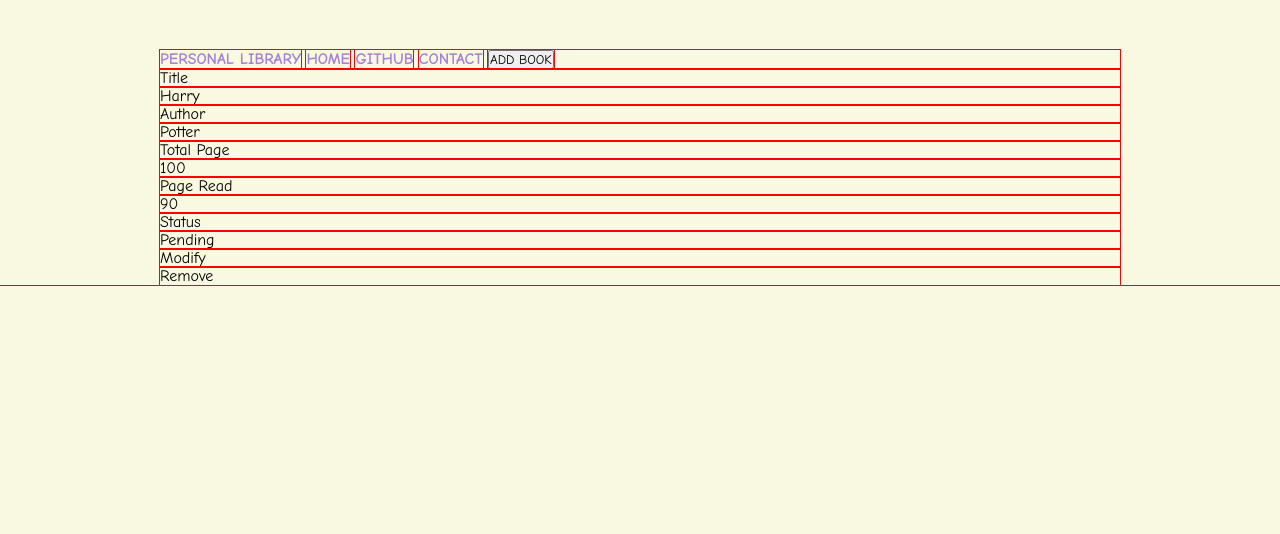
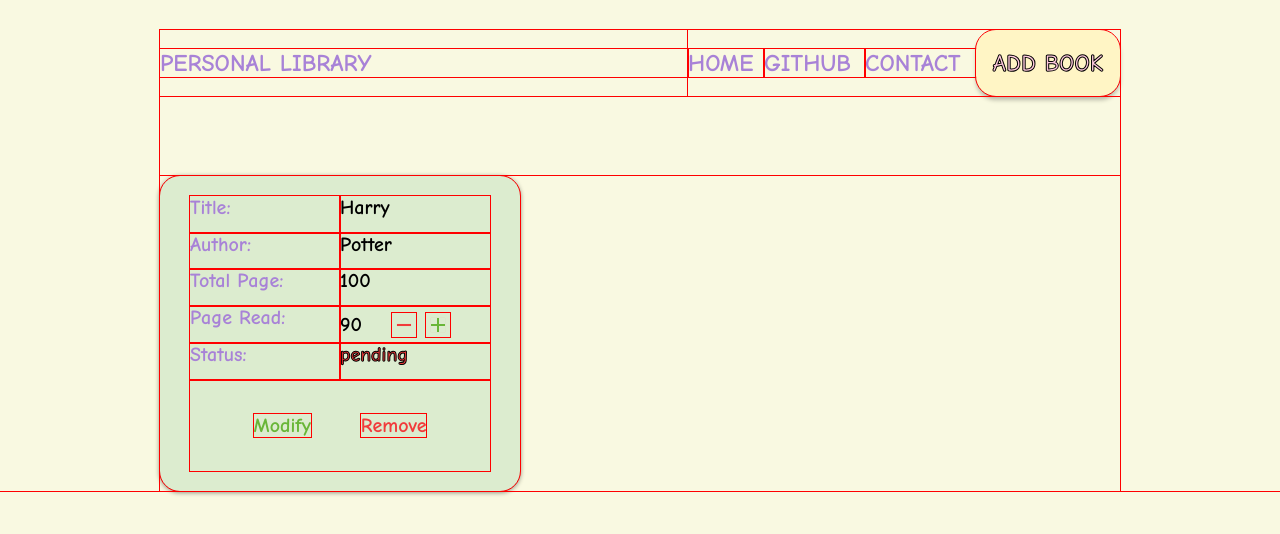
Before and after one commit to JGonz13x/Project-Library, a website built with Vite: page index.html in a window 1280 px wide. Built offline with nearby package versions, Linux system fonts and the light colour scheme.

Commit message:
added header style also the card elements

```diff
--- a/index.html
+++ b/index.html
@@ -9,31 +9,41 @@
   <body>
     <div class="main-container">
       <section class="header-element">
-        <a href="./index.html" class="header-element bold">PERSONAL LIBRARY</a>
-        <a href="./index.html" class="header-element bold home">HOME</a>
-        <a href="./index.html" class="header-element bold git">GITHUB</a>
-        <a href="./index.html" class="header-element bold contact">CONTACT</a>
-        <button class="add-book">ADD BOOK</button>
+        <a href="./index.html" class="header-element bold title"
+          >PERSONAL LIBRARY</a
+        >
+        <div class="nav">
+          <div class="nav-element">
+            <a href="./index.html" class="header-element bold home">HOME</a>
+            <a href="./index.html" class="header-element bold git">GITHUB</a>
+            <a href="./index.html" class="header-element bold contact"
+              >CONTACT</a
+            >
+          </div>
+          <button class="add-book">ADD BOOK</button>
+        </div>
       </section>
       <main class="content">
         <div class="content-grid">
           <div class="content-card">
             <div class="main-card-content">
-              <div class="content-title book-title">Title</div>
-              <div class="content-value book-title-name">Harry</div>
-              <div class="content-title book-author">Author</div>
-              <div class="content-value book-author-name">Potter</div>
-              <div class="content-title book-total-page">Total Page</div>
-              <div class="content-value book-total-page-amount">100</div>
-              <div class="content-title book-page-read">Page Read</div>
-              <div class="content-value book-page-read-amount">90</div>
-              <div class="content-title book-status">Status</div>
-              <div class="content-value book-status-name">Pending</div>
+              <div class="content-title book-title bold">Title:</div>
+              <div class="content-value book-title-name bold">Harry</div>
+              <div class="content-title book-author bold">Author:</div>
+              <div class="content-value book-author-name bold">Potter</div>
+              <div class="content-title book-total-page bold">Total Page:</div>
+              <div class="content-value book-total-page-amount bold">100</div>
+              <div class="content-title book-page-read bold">Page Read:</div>
+              <div class="content-value book-page-read-amount bold">90<svg xmlns="http://www.w3.org/2000/svg" height="24px" viewBox="0 -960 960 960" width="24px" fill="#000000" class="decrease"><path d="M200-440v-80h560v80H200Z"/></svg><svg xmlns="http://www.w3.org/2000/svg" height="24px" viewBox="0 -960 960 960" width="24px" fill="#000000"><path d="M440-440H200v-80h240v-240h80v240h240v80H520v240h-80v-240Z" class="increase"/></svg></div>
+              <div class="content-title book-status bold">Status:</div>
+              <div class="content-value book-status-name bold pending">pending</div>
             </div>
             <div class="content-option">
-              <div class="modify">Modify</div>
-              <div class="remove">Remove</div>
+              <div class="modify bold">Modify</div>
+              <div class="remove bold">Remove</div>
             </div>
+          </div>
+
           </div>
         </div>
       </main>
--- a/style.css
+++ b/style.css
@@ -2,6 +2,9 @@
   --backgroundColor: #f9f9e1;
   --primaryColor: #a882d7;
   --accentColor: #fff5c5;
+  --cardColor: #dceccf;
+  --redColor: #f13b3b;
+  --greenColor: #68b637;
 }
 
 * {
@@ -19,12 +22,110 @@
 
 body {
   background-color: var(--backgroundColor);
-  padding: 50px 160px 0px 160px;
-}
-
-.main-container {
+  padding: 30px 160px 0px 160px;
 }
 
 .header-element {
   color: var(--primaryColor);
+  display: grid;
+  grid-template-columns: 0.55fr 0.45fr;
+  font-size: 1.5rem;
+  align-items: center;
 }
+
+.nav {
+  display: flex;
+  justify-content: end;
+  align-items: center;
+}
+
+.nav-element {
+  display: flex;
+  justify-content: end;
+  align-items: center;
+}
+
+.add-book {
+  cursor: pointer;
+  border: none;
+  border-radius: 20px;
+  width: 180px;
+  height: 66px;
+  font-size: 1.5rem;
+  background-color: var(--accentColor);
+  color: #fec9dd;
+  -webkit-text-stroke: 1px black;
+  font-weight: 900;
+  box-shadow: 0px 4px 4px 0px rgba(0, 0, 0, 0.253);
+}
+
+.content-grid {
+  display: grid;
+  margin-top: 80px;
+  grid-template-columns: repeat(3, 1fr);
+}
+
+.content-card {
+  background-color: var(--cardColor);
+  width: 360px;
+  height: 315px;
+  border-radius: 20px;
+  box-shadow: 0px 1px 4px 1px #9a9a87;
+  padding: 20px 30px;
+  font-size: 1.25rem;
+  display: grid;
+}
+
+.main-card-content {
+  display: grid;
+  grid-template-columns: repeat(2, 1fr);
+}
+
+.content-title {
+  color: var(--primaryColor);
+}
+
+.content-option {
+  display: flex;
+  justify-content: center;
+  gap: 50px;
+  align-items: center;
+}
+
+.modify {
+  color: var(--greenColor);
+  cursor: pointer;
+}
+
+.remove {
+  color: var(--redColor);
+  cursor: pointer;
+}
+
+.finished {
+  color: var(--redColor);
+  -webkit-text-stroke: 1px black;
+  cursor: pointer;
+}
+
+.pending {
+  color: var(--redColor);
+  -webkit-text-stroke: 1px black;
+  cursor: pointer;
+}
+
+.book-page-read-amount {
+  display: flex;
+  align-items: center;
+}
+
+.decrease {
+  fill: var(--redColor);
+  margin: 0px 10px 0px 30px;
+  cursor: pointer;
+}
+
+.increase {
+  fill: var(--greenColor);
+  cursor: pointer;
+}
```
